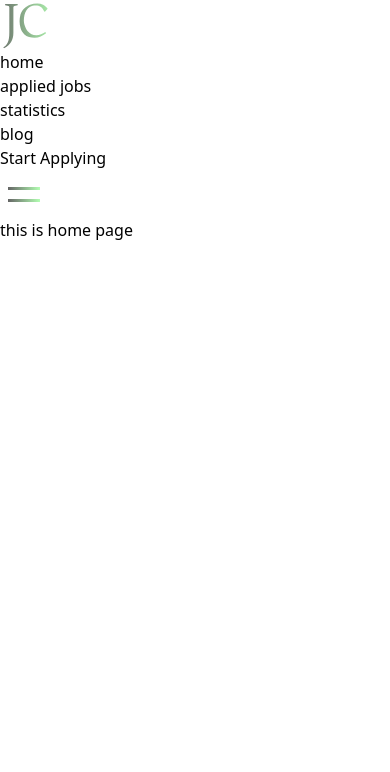
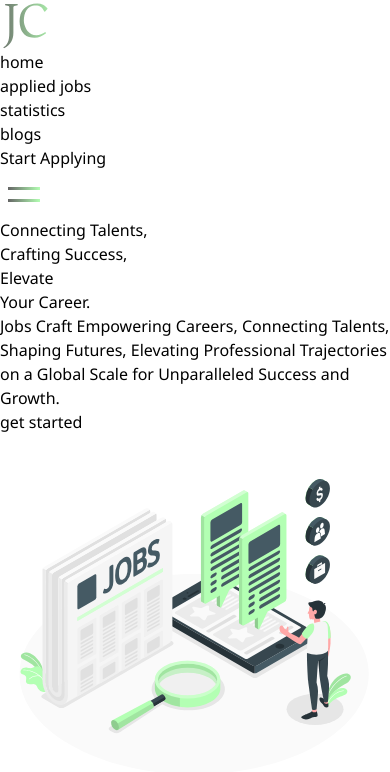
Before and after one commit to MehediHaassan1/jobs-craft, a React (Vite) app: page / in a window 390 px wide. Shown: the top 772 px of the page. Built offline with nearby package versions, Linux system fonts and the light colour scheme.

Commit message:
home page hero section done with responsive and animation

```diff
--- a/src/App.jsx
+++ b/src/App.jsx
@@ -6,7 +6,7 @@ function App() {
     return (
         <>
             <Navbar></Navbar>
-      <div className="max-w-7xl mx-auto">
+      <div className="max-w-7xl mx-auto px-2 lg:px-0">
             <Outlet></Outlet>
       </div>
         </>
--- /dev/null
+++ b/src/components/HomeHero.jsx
@@ -0,0 +1,102 @@
+import React from "react";
+import heroBanner from "../assets/images/Job-hunt.svg";
+import { motion } from "framer-motion";
+
+const infoAnimate = {
+    hidden: {
+        x: "-100vw",
+        opacity: 0,
+    },
+    visible: {
+        x: 0,
+        opacity: 1,
+        transition: {
+            type: "tween",
+            staggerChildren: 0.4,
+        },
+    },
+};
+
+const infoChildAnimate = {
+    hidden: {
+        x: "-100vw",
+        opacity: 0,
+    },
+    visible: {
+        x: 0,
+        opacity: 1,
+        transition: {
+            duration: 0.5,
+        },
+    },
+};
+
+const imageAnimate = {
+    hidden: {
+        x: "100vw",
+        opacity: 0,
+    },
+    visible: {
+        x: 0,
+        opacity: 1,
+        transition: {
+            type: "tween",
+            duration: 1,
+            // delay: 0.75,
+        },
+    },
+};
+
+const HomeHero = () => {
+    return (
+        <div className="md:flex md:gap-5 justify-between items-center h-screen">
+            <motion.div
+                variants={infoAnimate}
+                initial="hidden"
+                animate="visible"
+                className="md:w-1/2 overflow-hidden"
+            >
+                <motion.h1
+                    variants={infoChildAnimate}
+                    className="text-4xl lg:text-5xl"
+                >
+                    Connecting{" "}
+                    <span className="font-semibold linear-text">Talents,</span>
+                    <br />
+                    Crafting{" "}
+                    <span className="font-semibold linear-text">Success,</span>
+                    <br />
+                    Elevate <br />
+                    <span className="font-semibold linear-text">
+                        Your Career.
+                    </span>
+                </motion.h1>
+                <motion.p
+                    variants={infoChildAnimate}
+                    className="text-base lg:text-lg my-6"
+                >
+                    Jobs Craft Empowering Careers, Connecting Talents, Shaping
+                    Futures, Elevating Professional Trajectories on a Global
+                    Scale for Unparalleled Success and Growth.
+                </motion.p>
+                <motion.button
+                    variants={infoChildAnimate}
+                    className="bg-gradient-to-r from-[#656565] to-[#B3FFB3] border rounded px-5 py-3 font-semibold capitalize"
+                >
+                    get started
+                </motion.button>
+            </motion.div>
+            <div className="md:w-1/2 overflow-hidden">
+                <motion.img
+                    variants={imageAnimate}
+                    initial="hidden"
+                    animate="visible"
+                    src={heroBanner}
+                    alt="job-hunt"
+                />
+            </div>
+        </div>
+    );
+};
+
+export default HomeHero;
--- a/src/components/Navbar.jsx
+++ b/src/components/Navbar.jsx
@@ -11,7 +11,7 @@ const Navbar = () => {
         { id: 1, path: "/", pathName: "home" },
         { id: 2, path: "/applied-jobs", pathName: "applied jobs" },
         { id: 3, path: "/statistics", pathName: "statistics" },
-        { id: 4, path: "/blog", pathName: "blog" },
+        { id: 4, path: "/blogs", pathName: "blogs" },
     ];
 
     return (
--- a/src/index.css
+++ b/src/index.css
@@ -1,6 +1,20 @@
+@import url("https://fonts.googleapis.com/css2?family=Noto+Sans:wght@400;500;600;700&display=swap");
+
 @tailwind base;
 @tailwind components;
 @tailwind utilities;
 
 @layer components {
+    .linear-text {
+        background-image: linear-gradient(to right, #656565, #b3ffb3);
+        background-clip: text;
+        color: transparent;
+    }
 }
+
+body {
+    margin: 0;
+    padding: 0;
+    box-sizing: border-box;
+    font-family: "Noto Sans", sans-serif;
+}
--- a/src/main.jsx
+++ b/src/main.jsx
@@ -1,28 +1,42 @@
-import React from 'react'
-import ReactDOM from 'react-dom/client'
-import App from './App.jsx'
-import './index.css'
-import {
-  createBrowserRouter,
-  RouterProvider,
-} from "react-router-dom";
-import Home from './pages/Home.jsx';
+import React from "react";
+import ReactDOM from "react-dom/client";
+import App from "./App.jsx";
+import "./index.css";
+import { createBrowserRouter, RouterProvider } from "react-router-dom";
+import Home from "./pages/Home.jsx";
+import AppliedJobs from "./pages/AppliedJobs.jsx";
+import Statistics from "./pages/Statistics.jsx";
+import { AnimatePresence } from "framer-motion";
 
 const router = createBrowserRouter([
     {
         path: "/",
-    element: <App/>,
-    children:[
+        element: <App />,
+        children: [
             {
-        path: '/',
-        element: <Home/>
-      }
-    ]
+                path: "/",
+                element: <Home />,
             },
-])
+            {
+                path: "applied-jobs",
+                element: <AppliedJobs />,
+            },
+            {
+                path: "statistics",
+                element: <Statistics />,
+            },
+            {
+                path: "blogs",
+                element: <AppliedJobs />,
+            },
+        ],
+    },
+]);
 
-ReactDOM.createRoot(document.getElementById('root')).render(
+ReactDOM.createRoot(document.getElementById("root")).render(
     <React.StrictMode>
+        <AnimatePresence mode="wait">
             <RouterProvider router={router} />
-  </React.StrictMode>,
-)
+        </AnimatePresence>
+    </React.StrictMode>
+);
--- /dev/null
+++ b/src/pages/AppliedJobs.jsx
@@ -0,0 +1,11 @@
+import React from 'react';
+
+const AppliedJobs = () => {
+    return (
+        <div>
+            <h1>this is applied jobs page.</h1>
+        </div>
+    );
+};
+
+export default AppliedJobs;
--- a/src/pages/Home.jsx
+++ b/src/pages/Home.jsx
@@ -1,9 +1,28 @@
-import React from 'react';
+import React from "react";
+import HomeHero from "../components/HomeHero";
+import { motion } from "framer-motion";
+
+const routeAnimate = {
+    hidden: {
+        y: "100%",
+    },
+    visible: {
+        y: 0,
+        transition: {
+            duration: 0.75,
+            ease: "easeOut",
+            // when: "beforeChildren"
+        },
+    },
+    exit: {
+        opacity: 1,
+    },
+};
 
 const Home = () => {
     return (
         <div>
-            <h1>this is home page</h1>
+            <HomeHero />
         </div>
     );
 };
--- /dev/null
+++ b/src/pages/Statistics.jsx
@@ -0,0 +1,11 @@
+import React from 'react';
+
+const Statistics = () => {
+    return (
+        <div>
+            <h2>this is statistics page</h2>
+        </div>
+    );
+};
+
+export default Statistics;
```
Also changed, not shown: src/pages/Blogs.jsx (added, +11 -0 lines), src/assets/images/Job-hunt.svg (added). Lines whose indentation alone changed are shown as unchanged.
